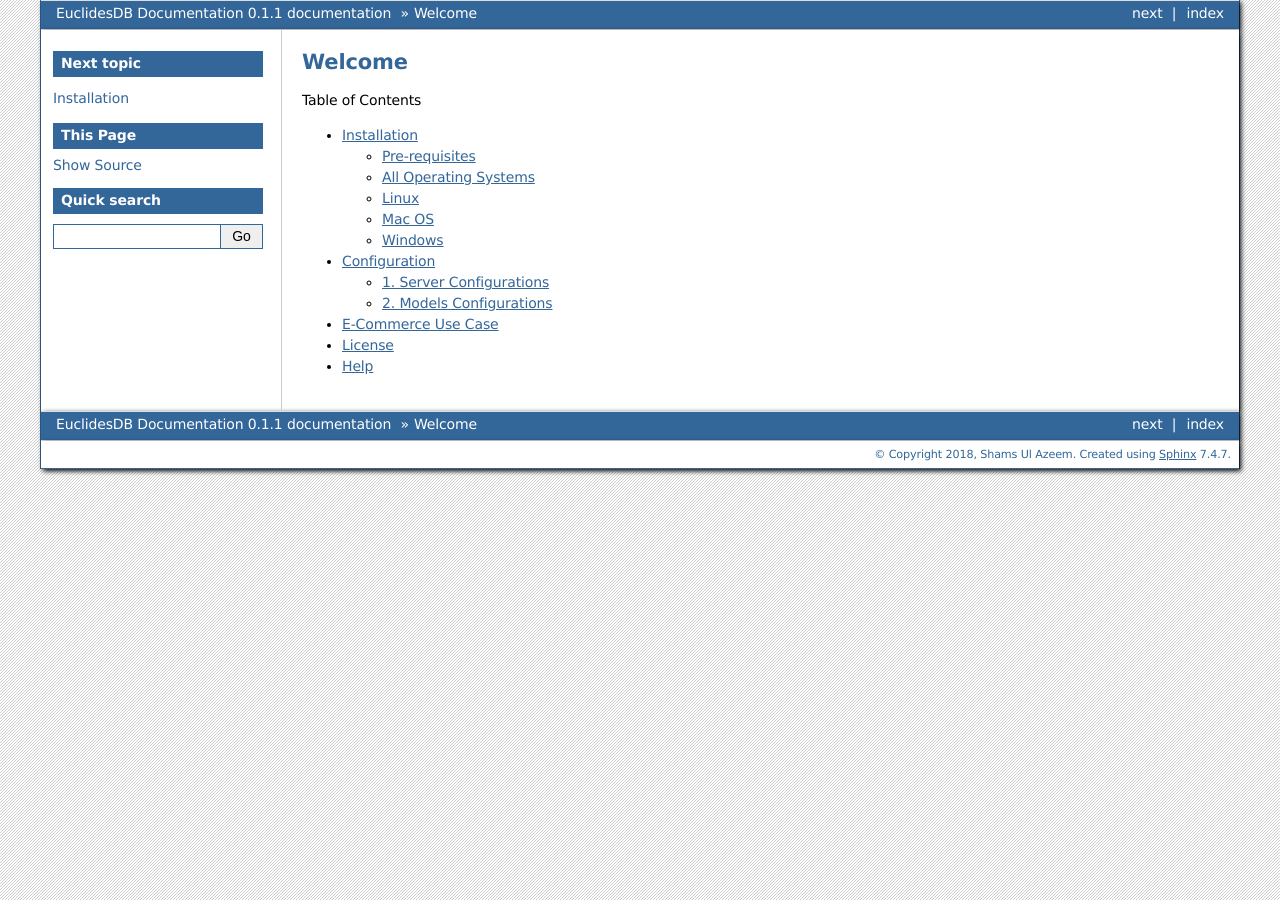
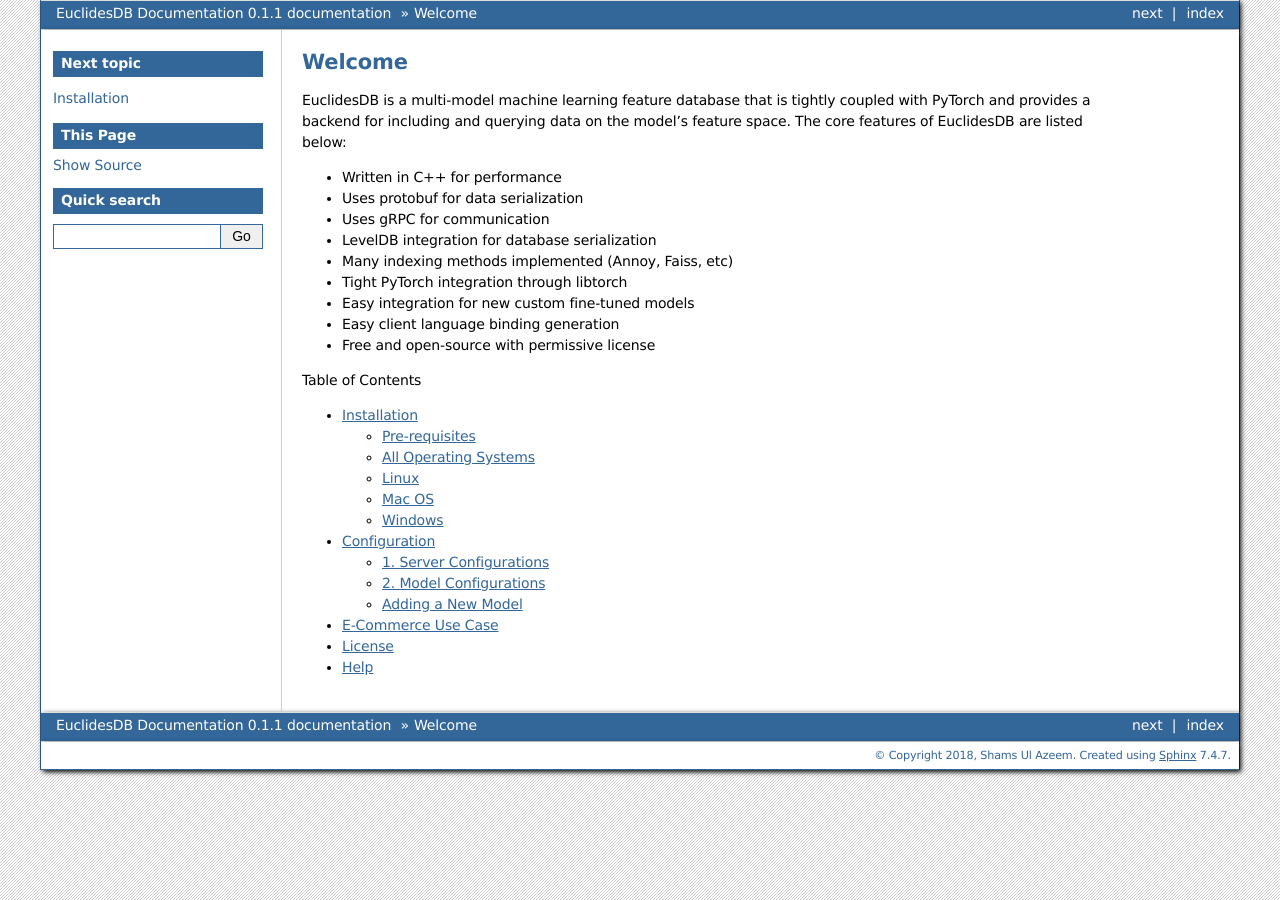
Before and after one commit to ShamsUlAzeem/euclides-test-docs, a Sphinx documentation site: the page built from source/index.rst, in a window 1280 px wide. Built offline with Sphinx 7.4.7, drawn with Linux system fonts in a browser that asks for light colours.

```diff
--- a/source/index.rst
+++ b/source/index.rst
@@ -1,5 +1,17 @@
 Welcome
 =======
+
+EuclidesDB is a multi-model machine learning feature database that is tightly coupled with PyTorch and provides a backend for including and querying data on the model's feature space. The core features of EuclidesDB are listed below:
+
+- Written in C++ for performance
+- Uses protobuf for data serialization
+- Uses gRPC for communication
+- LevelDB integration for database serialization
+- Many indexing methods implemented (Annoy, Faiss, etc)
+- Tight PyTorch integration through libtorch
+- Easy integration for new custom fine-tuned models
+- Easy client language binding generation
+- Free and open-source with permissive license
 
 .. toctree::
    :maxdepth: 2
```
Also changed, not shown: README.md (added, +9 -0 lines), source/walkthrough.rst (+6 -3 lines), 1 other file.
